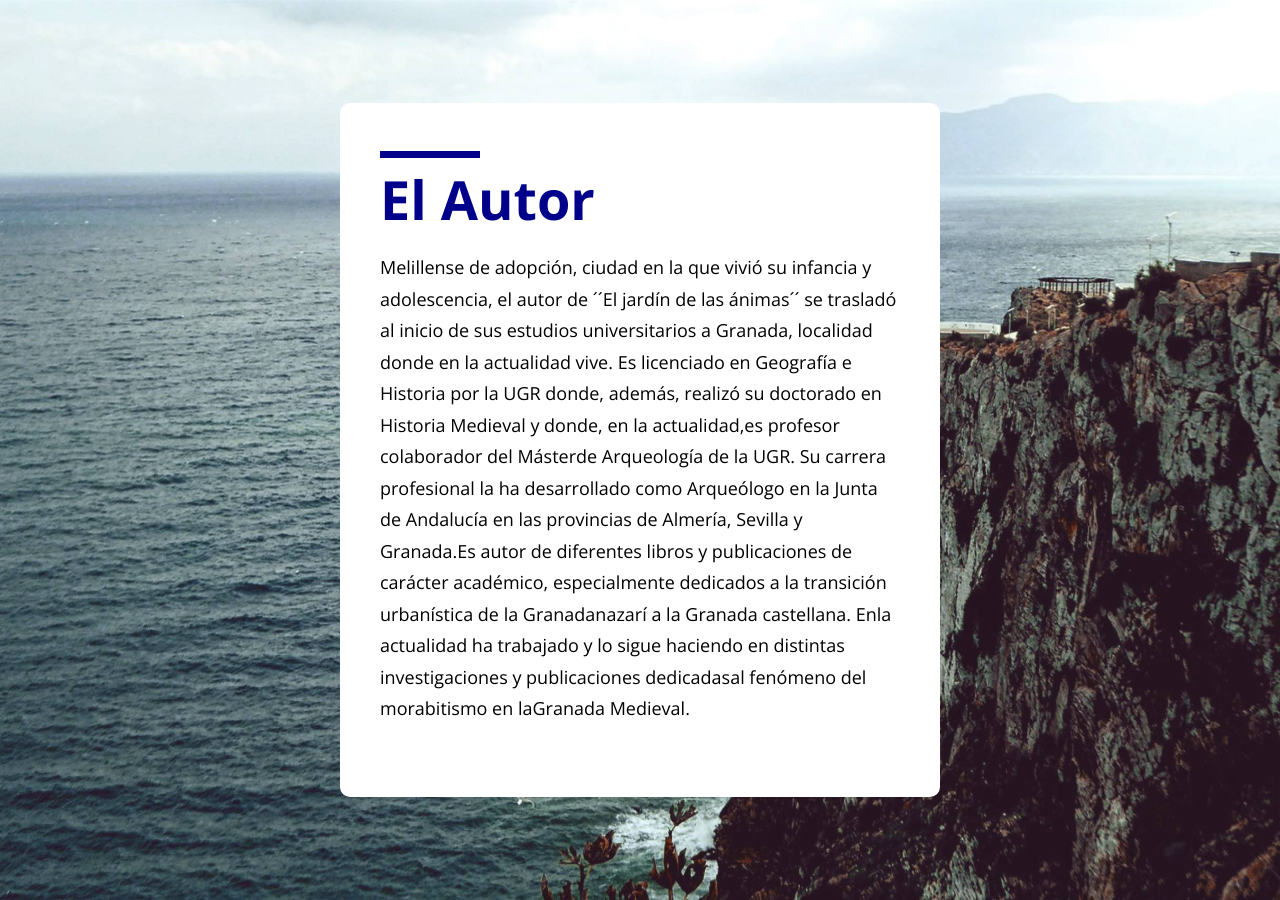
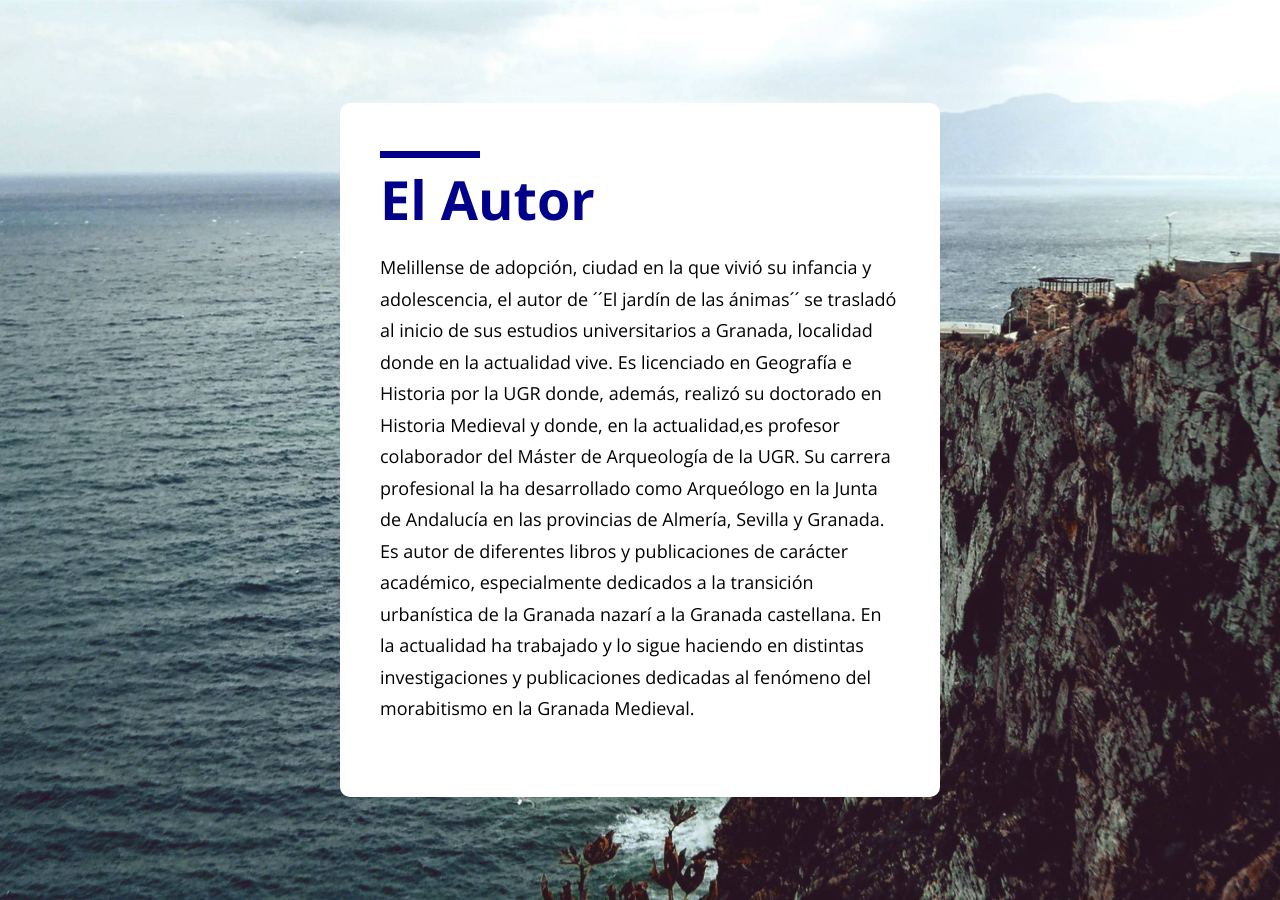
Before and after one commit to jncvt/jncvt.github.io, a Jekyll site: the page built from autor.html, in a window 1280 px wide. Built offline with Jekyll 4.4.1, drawn with Linux system fonts in a browser that asks for light colours.

Commit message:
Update _config.yml

```diff
--- a/_config.yml
+++ b/_config.yml
@@ -12,9 +12,8 @@ social:
     url: https://jncvt.github.io/autor.html
   - platform: Encargar la novela
     url: https://jncvt.github.io/encargar.html
-
-autor: Melillense de adopción, ciudad en la que vivió su infancia y adolescencia, el autor de ´´El jardín de las ánimas´´ se trasladó al inicio de sus estudios universitarios a Granada, localidad donde en la actualidad vive. Es licenciado en Geografía e Historia por la UGR donde, además, realizó su doctorado en Historia Medieval y donde, en la actualidad,es profesor colaborador del Másterde Arqueología de la UGR. Su carrera profesional la ha desarrollado como Arqueólogo en la Junta de Andalucía en las provincias de Almería, Sevilla y Granada.Es autor de diferentes libros y publicaciones de carácter académico, especialmente dedicados a la transición urbanística de la Granadanazarí a la Granada castellana. Enla actualidad ha trabajado y lo sigue haciendo en distintas investigaciones y publicaciones dedicadasal fenómeno del morabitismo en laGranada Medieval.
-informacion: La manera más sencilla de conseguir la novela es a través del correo eletrónico. Envía un correo al autor a través de la direccion jncvt2008@gmail.com.
+autor: Melillense de adopción, ciudad en la que vivió su infancia y adolescencia, el autor de ´´El jardín de las ánimas´´ se trasladó al inicio de sus estudios universitarios a Granada, localidad donde en la actualidad vive. Es licenciado en Geografía e Historia por la UGR donde, además, realizó su doctorado en Historia Medieval y donde, en la actualidad,es profesor colaborador del Máster de Arqueología de la UGR. Su carrera profesional la ha desarrollado como Arqueólogo en la Junta de Andalucía en las provincias de Almería, Sevilla y Granada. Es autor de diferentes libros y publicaciones de carácter académico, especialmente dedicados a la transición urbanística de la Granada nazarí a la Granada castellana. En la actualidad ha trabajado y lo sigue haciendo en distintas investigaciones y publicaciones dedicadas al fenómeno del morabitismo en la Granada Medieval.
+informacion: La manera más sencilla de conseguir la novela es a través del correo eletrónico. Envía un correo al autor a través de la dirección jncvt2008@gmail.com .
 
 
 # General settings
```
